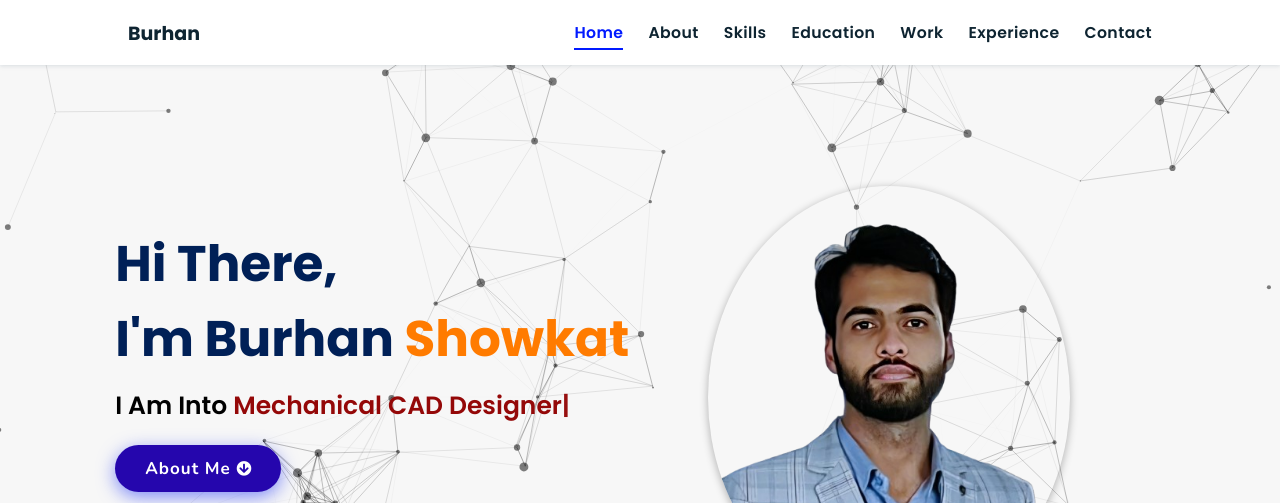
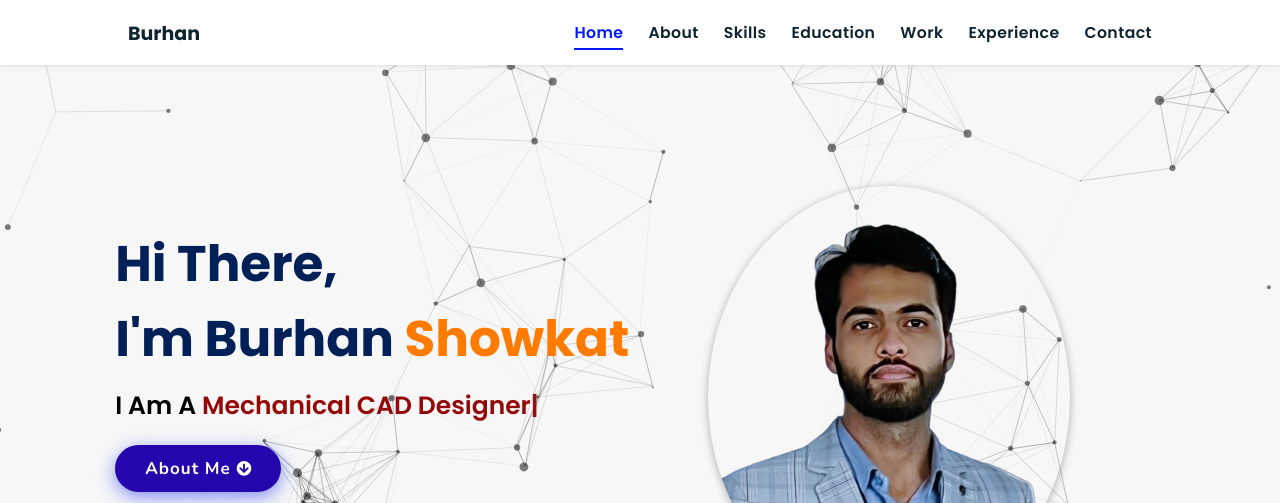
Before and after one commit to mayourbukhari/Portfolio-Website-main, a plain HTML site: page index.html in a window 1280 px wide. Shown: the top 503 px of the page. Drawn offline with nearby package versions, Linux system fonts and the light colour scheme; some icons are missing.

Commit message:
Update index.html

```diff
--- a/index.html
+++ b/index.html
@@ -47,7 +47,7 @@
 
     <div class="content">
     <h2>Hi There,<br/> I'm Burhan <span>Showkat</span></h2>
-    <p>i am into <span class="typing-text"></span></p>
+    <p>i am a <span class="typing-text"></span></p>
     <a href="#about" class="btn"><span>About Me</span>
       <i class="fas fa-arrow-circle-down"></i>
     </a>
```
